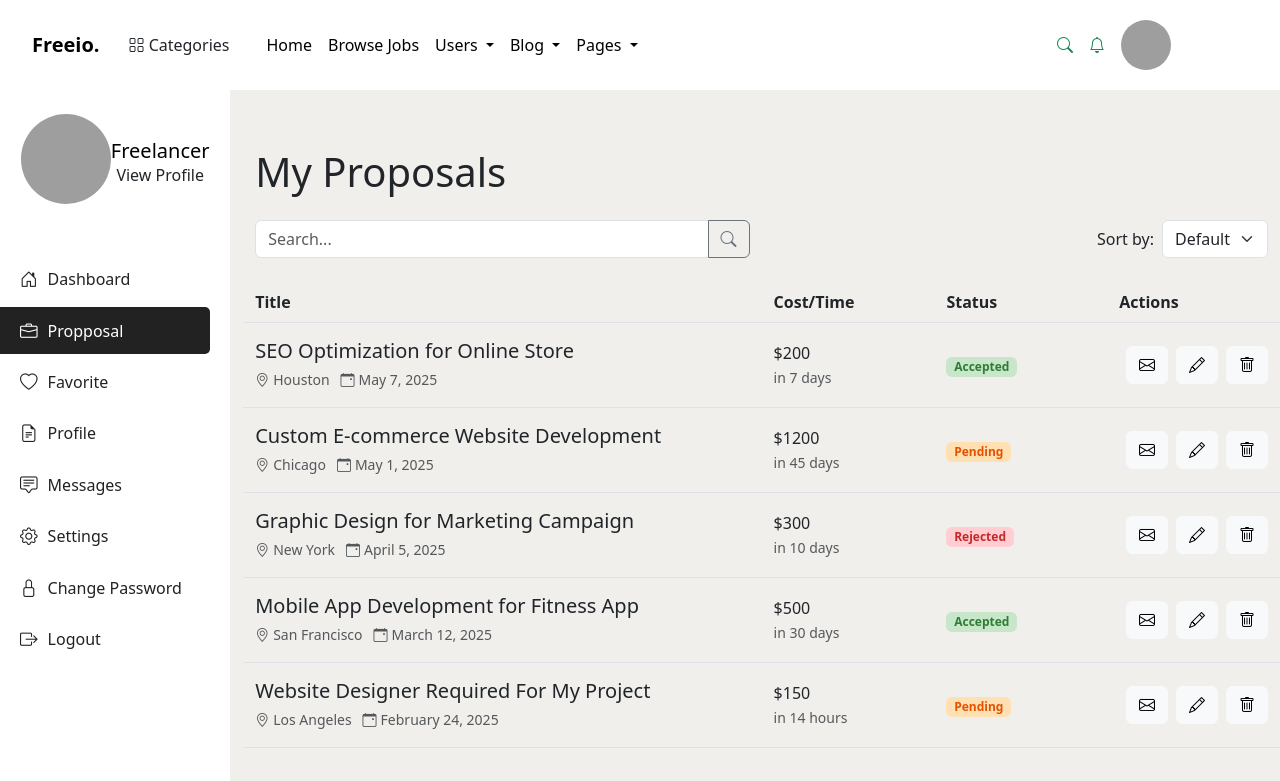
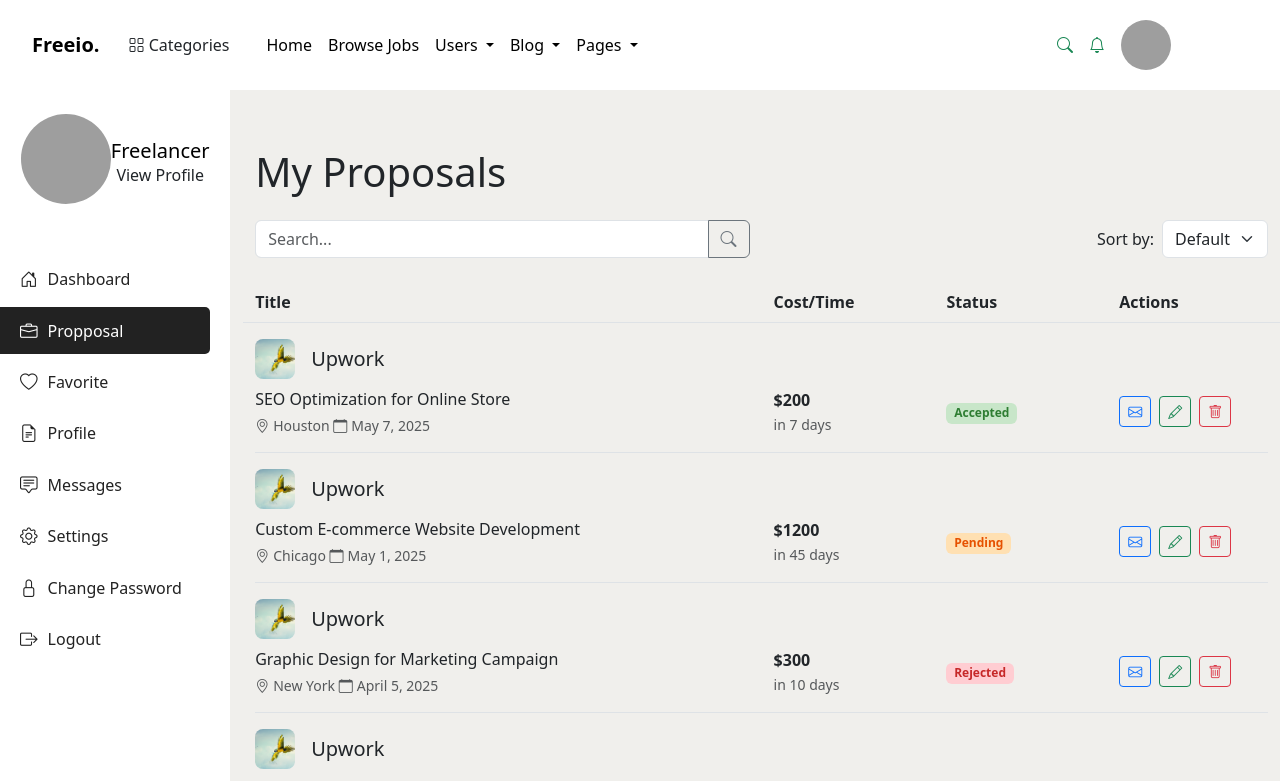
Before and after one commit to mashady/jobs_and_freelancing_platform_frontend, a Vue app: page /freelancer/propposal in a window 1280 px wide. Shown: the top 781 px of the page. Built offline with nearby package versions, Linux system fonts and the light colour scheme; grey boxes are pictures that could not be loaded.

Commit message:
Edit on Proposal with image added

```diff
--- a/src/components/freelancer/proposal.vue
+++ b/src/components/freelancer/proposal.vue
@@ -28,31 +28,40 @@
             <div class="col-2">Actions</div>
         </div>
 
-      <div v-for="proposal in filteredProposals" :key="proposal.id" class="row py-3 border-bottom align-items-center">
+        <div v-for="proposal in filteredProposals" :key="proposal.id" class="border-bottom py-3">
+            <div class="d-flex align-items-center mb-2">
+            <img src="/img/upwork-logo.png" alt="Upwork Logo" class="me-3" style="width: 40px; height: 40px; border-radius: 8px; object-fit: cover;">
+            <h5 class="mb-0">Upwork</h5>
+        </div>
+
+          <div class="row align-items-center">
             <div class="col-6">
-                <h5 class="mb-1">{{ proposal.title }}</h5>
-                <small class="text-muted">
-                    <i class="bi bi-geo-alt me-1"></i>{{ proposal.location }} &nbsp;
-                    <i class="bi bi-calendar-event me-1"></i>{{ proposal.date }}
-                </small>
+              <p class="mb-1">{{ proposal.title }}</p>
+              <p class="text-muted mb-0 small">
+                <i class="bi bi-geo-alt me-1"></i>{{ proposal.location }}
+                <i class="bi bi-calendar me-1"></i>{{ proposal.date }}
+              </p>
             </div>
             <div class="col-2">
-                <span>{{ proposal.cost.split(' in ')[0] }}</span><br>
+              <div class="fw-bold">{{ proposal.cost.split(' in ')[0] }}</div>
               <small class="text-muted">in {{ proposal.cost.split(' in ')[1] }}</small>
             </div>
             <div class="col-2">
               <span :class="['badge', proposal.status.toLowerCase()]">{{ proposal.status }}</span>
             </div>
-            <div class="col-2 text-end">
-                <button class="btn btn-light me-2">
+            <div class="col-2">
+              <div class="d-flex">
+                <button class="btn btn-outline-primary btn-sm me-2">
                   <i class="bi bi-envelope"></i>
                 </button>
-                <button class="btn btn-light me-2">
+                <button class="btn btn-outline-success btn-sm me-2">
                   <i class="bi bi-pencil"></i>
                 </button>
-                <button class="btn btn-light">
+                <button class="btn btn-outline-danger btn-sm">
                   <i class="bi bi-trash"></i>
                 </button>
+              </div>
+            </div>
           </div>
         </div>
     </div>
```
Also changed, not shown: public/img/upwork-logo.png (added). Lines whose indentation alone changed are shown as unchanged.
